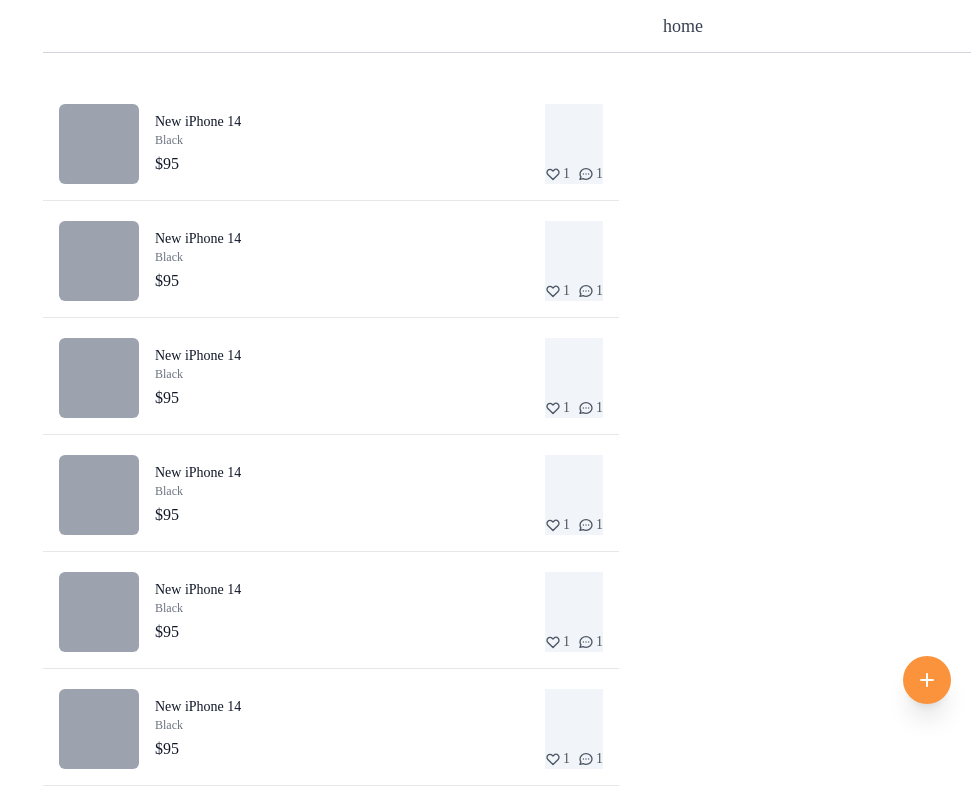
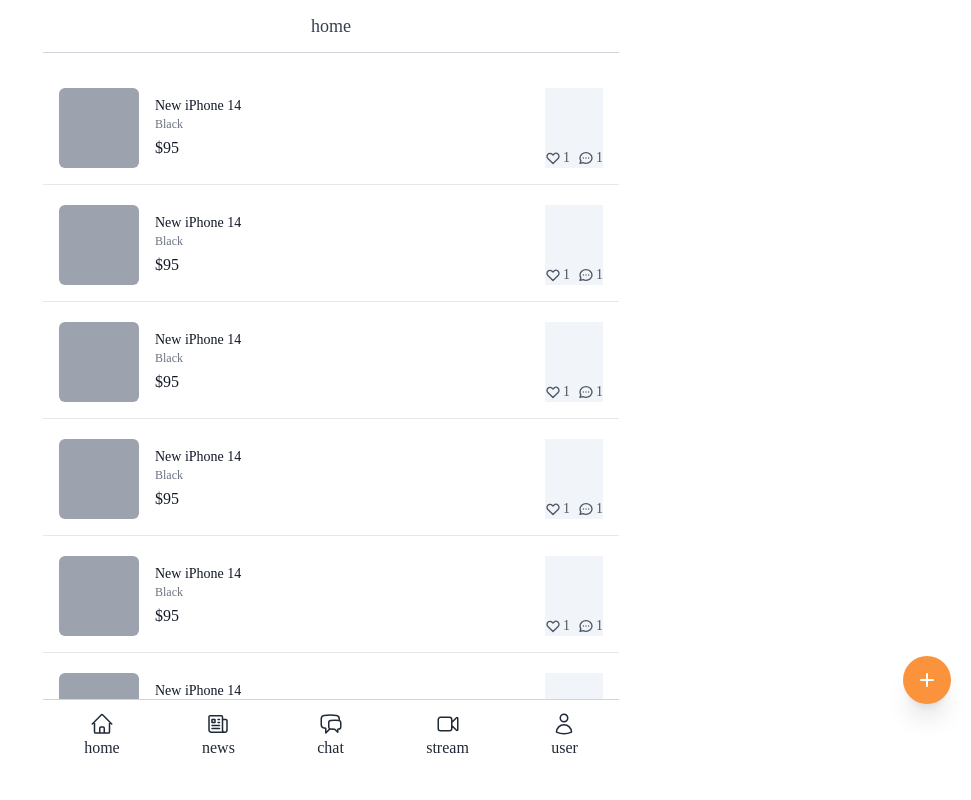
Before and after one commit to cpk0709/mypage-nextjs, a Next.js app: page / in a window 1280 px wide. Shown: the top 800 px of the page, without its empty margins (309-1280 px from the left). Built offline with nearby package versions, Linux system fonts and the light colour scheme.

Commit message:
layout 마무리

```diff
--- a/src/components/common/layout.tsx
+++ b/src/components/common/layout.tsx
@@ -1,4 +1,6 @@
 import { cls } from '@/libs/utils';
+import Link from 'next/link';
+import { useRouter } from 'next/router';
 
 interface LayoutProps {
   children: React.ReactNode;
@@ -8,13 +10,138 @@
 }
 
 const Layout = ({ children, title, hasTabBar, canGoBack }: LayoutProps) => {
+  const router = useRouter();
+  const onClick = () => {
+    router.back();
+  };
   return (
     <div>
-      <div className="bg-white w-full text-lg font-medium fixed top-0 py-3 text-gray-700 border-b border-solid border-gray-300 flex items-center justify-center">
+      <div
+        className={cls(
+          !canGoBack ? 'justify-center' : '',
+          'bg-white w-full text-lg font-medium max-w-xl fixed top-0 py-3 px-10 text-gray-700 border-b border-solid border-gray-300 flex items-center',
+        )}
+      >
+        {canGoBack ? (
+          <button onClick={onClick}>
+            <svg
+              xmlns="XXXXXXXXXXXXXXXXXXXXXXXXXX"
+              fill="none"
+              viewBox="0 0 24 24"
+              strokeWidth="1.5"
+              stroke="currentColor"
+              className="w-6 h-6"
+            >
+              <path
+                strokeLinecap="round"
+                strokeLinejoin="round"
+                d="M15.75 19.5L8.25 12l7.5-7.5"
+              />
+            </svg>
+          </button>
+        ) : null}
         {title && <span>{title}</span>}
       </div>
-      <div className={cls('pt-16', hasTabBar ? 'pb-16' : '')}>{children}</div>
-      {hasTabBar && <nav className=' bg-white text-gray-800 border-t border-solid border-gray-300 fixed bottom-0 pb-10 pt-3 flex justify-between items-center'></nav>}
+      <div className={cls('pt-12', hasTabBar ? 'pb-24' : '')}>{children}</div>
+      {hasTabBar && (
+        <nav className=" bg-white text-gray-800 border-t border-solid border-gray-300 fixed w-full max-w-xl bottom-0 pb-10 pt-3 flex justify-around items-center">
+          <div className=" flex flex-col items-center space-y-2">
+            <Link href={'/'}>
+              <svg
+                xmlns="http://www.w3.org/2000/svg"
+                fill="none"
+                viewBox="0 0 24 24"
+                strokeWidth="1.5"
+                stroke="currentColor"
+                className="w-6 h-6 mx-auto"
+              >
+                <path
+                  stroke-linecap="round"
+                  stroke-linejoin="round"
+                  d="M2.25 12l8.954-8.955c.44-.439 1.152-.439 1.591 0L21.75 12M4.5 9.75v10.125c0 .621.504 1.125 1.125 1.125H9.75v-4.875c0-.621.504-1.125 1.125-1.125h2.25c.621 0 1.125.504 1.125 1.125V21h4.125c.621 0 1.125-.504 1.125-1.125V9.75M8.25 21h8.25"
+                />
+              </svg>
+              <span>home</span>
+            </Link>
+          </div>
+          <div className=" flex flex-col items-center space-y-2">
+            <Link href={'/community'}>
+              <svg
+                xmlns="http://www.w3.org/2000/svg"
+                fill="none"
+                viewBox="0 0 24 24"
+                stroke-width="1.5"
+                stroke="currentColor"
+                className="w-6 h-6 mx-auto"
+              >
+                <path
+                  stroke-linecap="round"
+                  stroke-linejoin="round"
+                  d="M12 7.5h1.5m-1.5 3h1.5m-7.5 3h7.5m-7.5 3h7.5m3-9h3.375c.621 0 1.125.504 1.125 1.125V18a2.25 2.25 0 01-2.25 2.25M16.5 7.5V18a2.25 2.25 0 002.25 2.25M16.5 7.5V4.875c0-.621-.504-1.125-1.125-1.125H4.125C3.504 3.75 3 4.254 3 4.875V18a2.25 2.25 0 002.25 2.25h13.5M6 7.5h3v3H6v-3z"
+                />
+              </svg>
+
+              <span>news</span>
+            </Link>
+          </div>
+          <div className=" flex flex-col items-center space-y-2">
+            <Link href={'/chats'}>
+              <svg
+                xmlns="http://www.w3.org/2000/svg"
+                fill="none"
+                viewBox="0 0 24 24"
+                stroke-width="1.5"
+                stroke="currentColor"
+                className="w-6 h-6 mx-auto"
+              >
+                <path
+                  stroke-linecap="round"
+                  stroke-linejoin="round"
+                  d="M20.25 8.511c.884.284 1.5 1.128 1.5 2.097v4.286c0 1.136-.847 2.1-1.98 2.193-.34.027-.68.052-1.02.072v3.091l-3-3c-1.354 0-2.694-.055-4.02-.163a2.115 2.115 0 01-.825-.242m9.345-8.334a2.126 2.126 0 00-.476-.095 48.64 48.64 0 00-8.048 0c-1.131.094-1.976 1.057-1.976 2.192v4.286c0 .837.46 1.58 1.155 1.951m9.345-8.334V6.637c0-1.621-1.152-3.026-2.76-3.235A48.455 48.455 0 0011.25 3c-2.115 0-4.198.137-6.24.402-1.608.209-2.76 1.614-2.76 3.235v6.226c0 1.621 1.152 3.026 2.76 3.235.577.075 1.157.14 1.74.194V21l4.155-4.155"
+                />
+              </svg>
+              <span>chat</span>
+            </Link>
+          </div>
+          <div className=" flex flex-col items-center space-y-2">
+            <Link href={'/streams'}>
+              <svg
+                xmlns="http://www.w3.org/2000/svg"
+                fill="none"
+                viewBox="0 0 24 24"
+                stroke-width="1.5"
+                stroke="currentColor"
+                className="w-6 h-6 mx-auto"
+              >
+                <path
+                  stroke-linecap="round"
+                  d="M15.75 10.5l4.72-4.72a.75.75 0 011.28.53v11.38a.75.75 0 01-1.28.53l-4.72-4.72M4.5 18.75h9a2.25 2.25 0 002.25-2.25v-9a2.25 2.25 0 00-2.25-2.25h-9A2.25 2.25 0 002.25 7.5v9a2.25 2.25 0 002.25 2.25z"
+                />
+              </svg>
+              <span>stream</span>
+            </Link>
+          </div>
+          <div className=" flex flex-col items-center space-y-2">
+            <Link href={'/profile'}>
+              <svg
+                xmlns="http://www.w3.org/2000/svg"
+                fill="none"
+                viewBox="0 0 24 24"
+                stroke-width="1.5"
+                stroke="currentColor"
+                className="w-6 h-6 mx-auto"
+              >
+                <path
+                  stroke-linecap="round"
+                  stroke-linejoin="round"
+                  d="M15.75 6a3.75 3.75 0 11-7.5 0 3.75 3.75 0 017.5 0zM4.501 20.118a7.5 7.5 0 0114.998 0A17.933 17.933 0 0112 21.75c-2.676 0-5.216-.584-7.499-1.632z"
+                />
+              </svg>
+              <span>user</span>
+            </Link>
+          </div>
+        </nav>
+      )}
     </div>
   );
 };
--- a/src/pages/item/[id].tsx
+++ b/src/pages/item/[id].tsx
@@ -1,7 +1,9 @@
 import type { NextPage } from 'next';
+import Layout from '@/components/common/layout';
 
 const ItemDetail: NextPage = () => {
   return (
+    <Layout canGoBack>
       <div className="px-4 py-10">
         <div className="mb-8">
           <div className="h-96 bg-slate-300" />
@@ -19,13 +21,13 @@
             <p className=" text-3xl mt-3 text-gray-900 block">$140</p>
             <p className=" text-base my-6 text-gray-700">
               My money&apos;s in that office, right? If she start giving me some
-            bullshit about it ain&apos;t there, and we got to go someplace else
-            and get it, I&apos;m gonna shoot you in the head then and there.
-            Then I&apos;m gonna shoot that bitch in the kneecaps, find out where
-            my goddamn money is. She gonna tell me too. Hey, look at me when
-            I&apos;m talking to you, motherfucker. You listen: we go in there,
-            and that ni**a Winston or anybody else is in there, you the first
-            motherfucker to get shot. You understand?
+              bullshit about it ain&apos;t there, and we got to go someplace
+              else and get it, I&apos;m gonna shoot you in the head then and
+              there. Then I&apos;m gonna shoot that bitch in the kneecaps, find
+              out where my goddamn money is. She gonna tell me too. Hey, look at
+              me when I&apos;m talking to you, motherfucker. You listen: we go
+              in there, and that ni**a Winston or anybody else is in there, you
+              the first motherfucker to get shot. You understand?
             </p>
             <div className="flex items-center justify-between space-x-2">
               <button className=" flex-1 bg-orange-500 text-white py-3 rounded-md focus:outline-none focus:ring-2 focus:ring-offset-2 focus:ring-orange-500 font-medium hover:bg-orange-600">
@@ -64,6 +66,7 @@
           </div>
         </div>
       </div>
+    </Layout>
   );
 };
 
```
Lines whose indentation alone changed are shown as unchanged.
